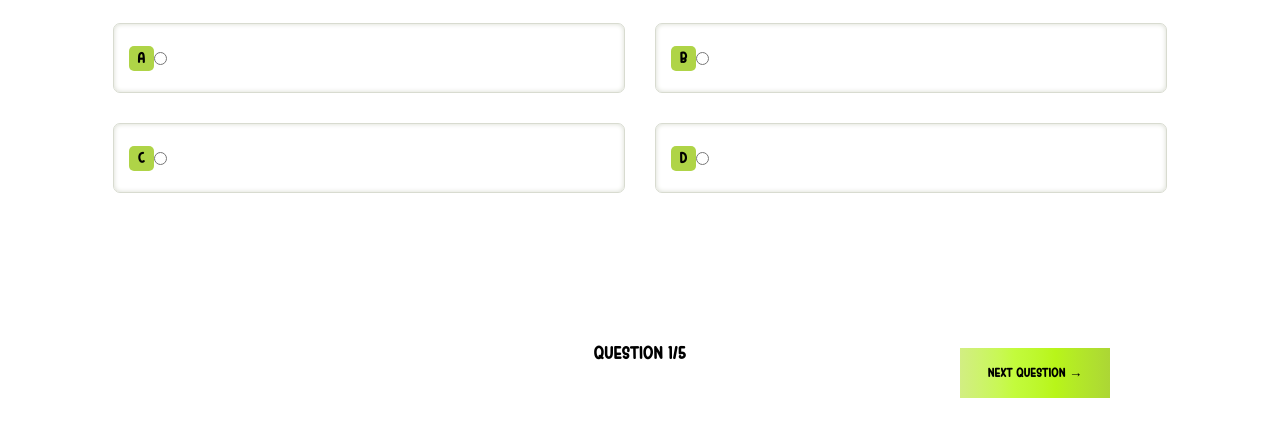
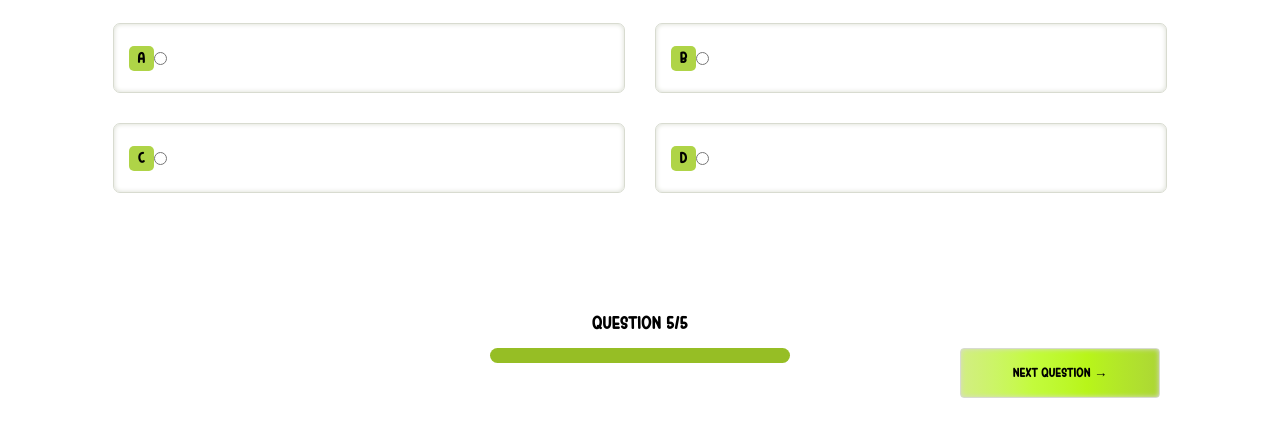
Before and after one commit to 0kri/quiz, a plain HTML site: page index.html in a window 1280 px wide. Shown: the part 322-758 px from the top of the page. Drawn offline with Linux system fonts and the light colour scheme.

Commit message:
added loading bar

```diff
--- a/index.html
+++ b/index.html
@@ -52,7 +52,7 @@
             <div class="hidden-div"></div>
 
             <div class="total-count">
-                <h3>Question 1/5</h3>
+                <h3>Question 5/5</h3>
                 <div class="fill"></div>
             </div>
 
--- a/style.css
+++ b/style.css
@@ -83,12 +83,26 @@ label div {
 
 .total-count{
     margin-bottom: 35px;
+    display: flex;
+    flex-direction: column;
+    align-items: center;
+    justify-content: center;
+}
+
+.fill {
+    margin-top: 15px;
+    width: 300px;
+    height: 15px;
+    background-color: #96be25;
+    border-radius: 9px;
 }
 
 .next-question button{
     height: 25%;
-    width: 150px;
-    border: none;
+    width: 200px;
+    border-radius: 4px;
+    border: 1.5px groove #d8dbd0;
+    box-shadow: 0 0 5px #d8dbd0 inset;
     background-image: linear-gradient(to right, #d2ee83, #cff174, #cbf564, #c8f852, #c3fb3c, #bff933, #bcf727, #b8f519, #b5ed23, #b2e52a, #afde30, #acd635);
 }
 
```
